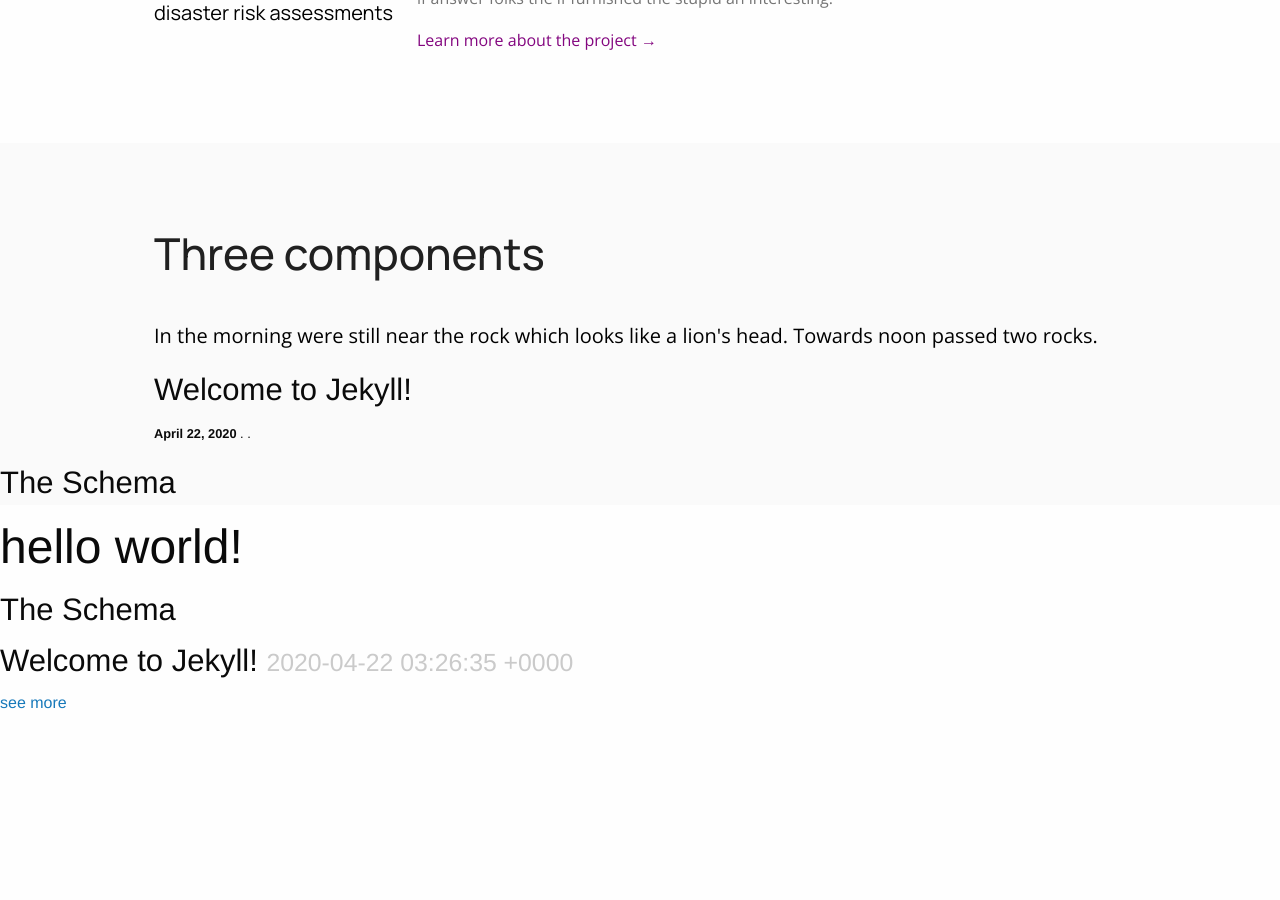
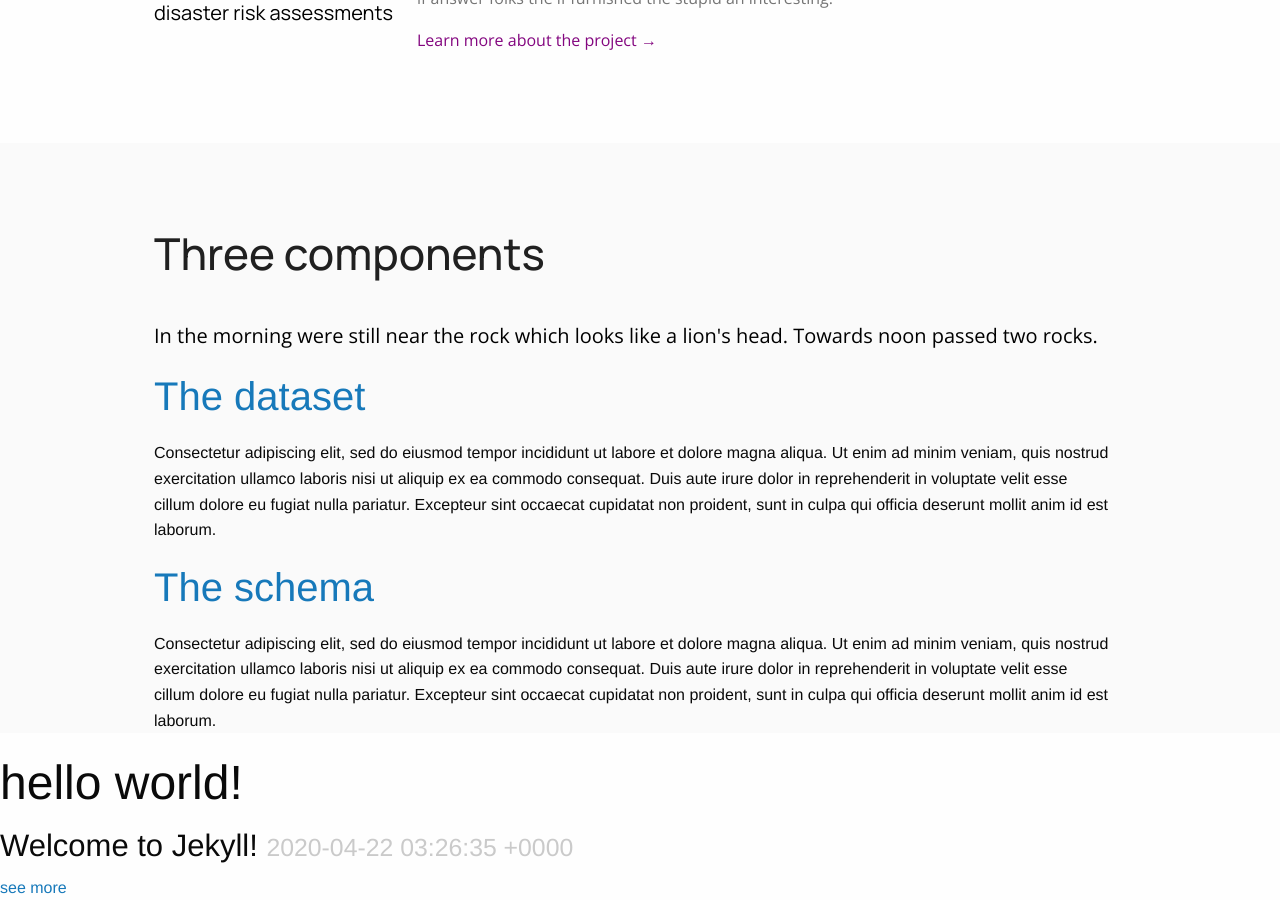
Before and after one commit to GFDRR/risk-data-library.github.io, a Jekyll site: the page built from index.html, in a window 1280 px wide and 900 px high, scrolled down 860 px. Built offline with Jekyll 4.4.1, drawn with Linux system fonts in a browser that asks for light colours; nearby versions of some CDN libraries; before the commit the page ends 1575 px from its top, so only the background shows below that.

Commit message:
add items collection

```diff
--- a/_config.yml
+++ b/_config.yml
@@ -2,5 +2,5 @@ name: awesometitle
 markdown: kramdown
 
 collections:
-  components:
+  items:
     output: true
--- a/_includes/components.html
+++ b/_includes/components.html
@@ -2,12 +2,10 @@
   <h2 class="components-title">Three components</h2>
   <p class="components-sub-title">In the morning were still near the rock which looks like a lion's head. Towards noon passed two rocks.</p>
 
-  {% for post in site.posts %}
-    <div class="components-content">
-      <h3 class="components-content-title">{{ post.title }}</h3>
-      <p><small><strong>{{ post.date | date: "%B %e, %Y" }}</strong> . {{ post.category }} . <a
-            href="http://erjjones.github.com{{ post.url }}#disqus_thread"></a></small></p>
-            <a href="{{ post.url }}"></a>
+  {% for i in site.items | sort:"order_number" %}
+    <div>
+      <h2><a href="{{ i.url | relative_url }}">{{ i.title }}</a></h2>
+      <p>{{ i.content | markdownify }}</p>
     </div>
   {% endfor %}
 </div>
--- /dev/null
+++ b/_items/dataset.md
@@ -0,0 +1,8 @@
+---
+title: The dataset
+order_number: 2
+category: homepage
+suburb: example
+---
+
+Consectetur adipiscing elit, sed do eiusmod tempor incididunt ut labore et dolore magna aliqua. Ut enim ad minim veniam, quis nostrud exercitation ullamco laboris nisi ut aliquip ex ea commodo consequat. Duis aute irure dolor in reprehenderit in voluptate velit esse cillum dolore eu fugiat nulla pariatur. Excepteur sint occaecat cupidatat non proident, sunt in culpa qui officia deserunt mollit anim id est laborum.
--- /dev/null
+++ b/_items/schema.md
@@ -0,0 +1,8 @@
+---
+title: The schema
+order_number: 1
+category: homepage
+suburb: example
+---
+
+Consectetur adipiscing elit, sed do eiusmod tempor incididunt ut labore et dolore magna aliqua. Ut enim ad minim veniam, quis nostrud exercitation ullamco laboris nisi ut aliquip ex ea commodo consequat. Duis aute irure dolor in reprehenderit in voluptate velit esse cillum dolore eu fugiat nulla pariatur. Excepteur sint occaecat cupidatat non proident, sunt in culpa qui officia deserunt mollit anim id est laborum.
--- a/index.html
+++ b/index.html
@@ -2,11 +2,9 @@
 layout: home
 robots: noindex
 ---
+
 <h1>{{ "Hello World!" | downcase}}</h1>
 <section class="row medium-8 large-7 columns"></div>
-  {% for component in site.components %}
-  <h3>{{ component.title }}</h3>
-  {% endfor %}
   {% for post in site.posts %}
   <div class="blog-post">
     <h3>{{ post.title }} <small>{{ post.date }}</small></h3>
```
Also changed, not shown: _components/the-schema.md (deleted, +0 -4 lines).
